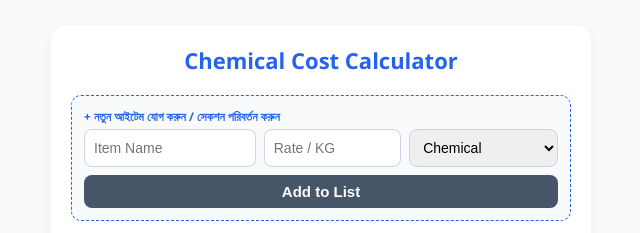
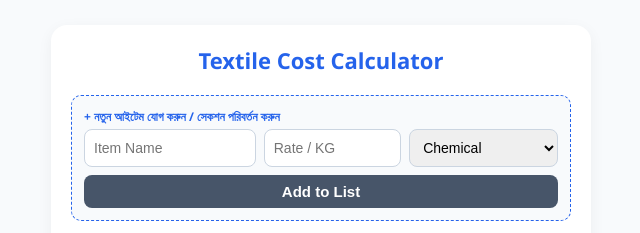
Before and after one commit to mhshohug/costing, a plain HTML site: page index.html in a window 1280 px wide. Shown: the top 233 px of the page, 319-959 px from the left. Drawn offline with Linux system fonts and the light colour scheme.

Commit message:
Update index.html

```diff
--- a/index.html
+++ b/index.html
@@ -176,7 +176,7 @@ input:focus, select:focus {
 <body>
 
 <div class="container">
-    <h2>Chemical Cost Calculator</h2>
+    <h2>Textile Cost Calculator</h2>
 
     <div class="add-box">
         <label style="margin-top:0; color: var(--primary-color); font-size: 12px;">+ নতুন আইটেম যোগ করুন / সেকশন পরিবর্তন করুন</label>
```
